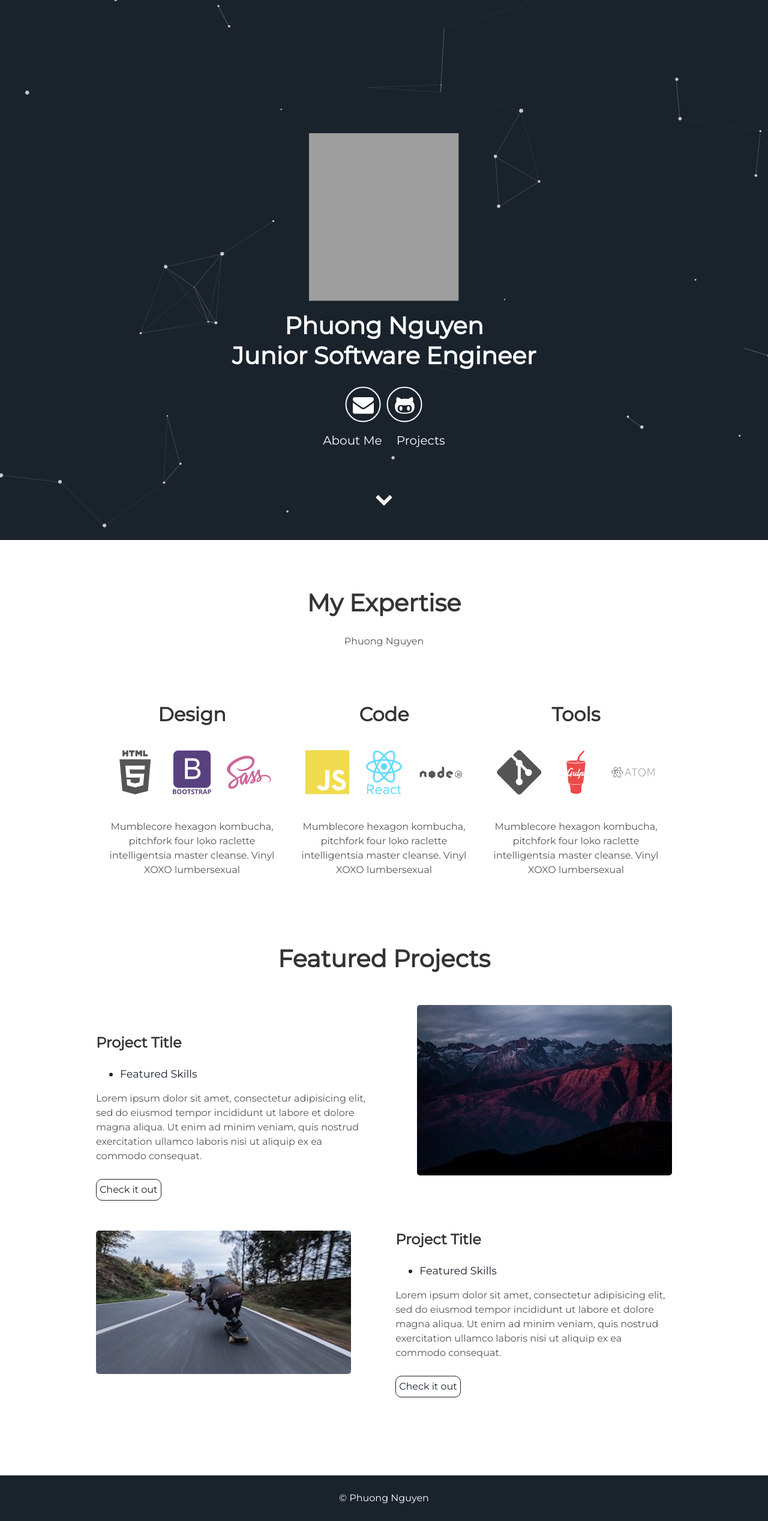
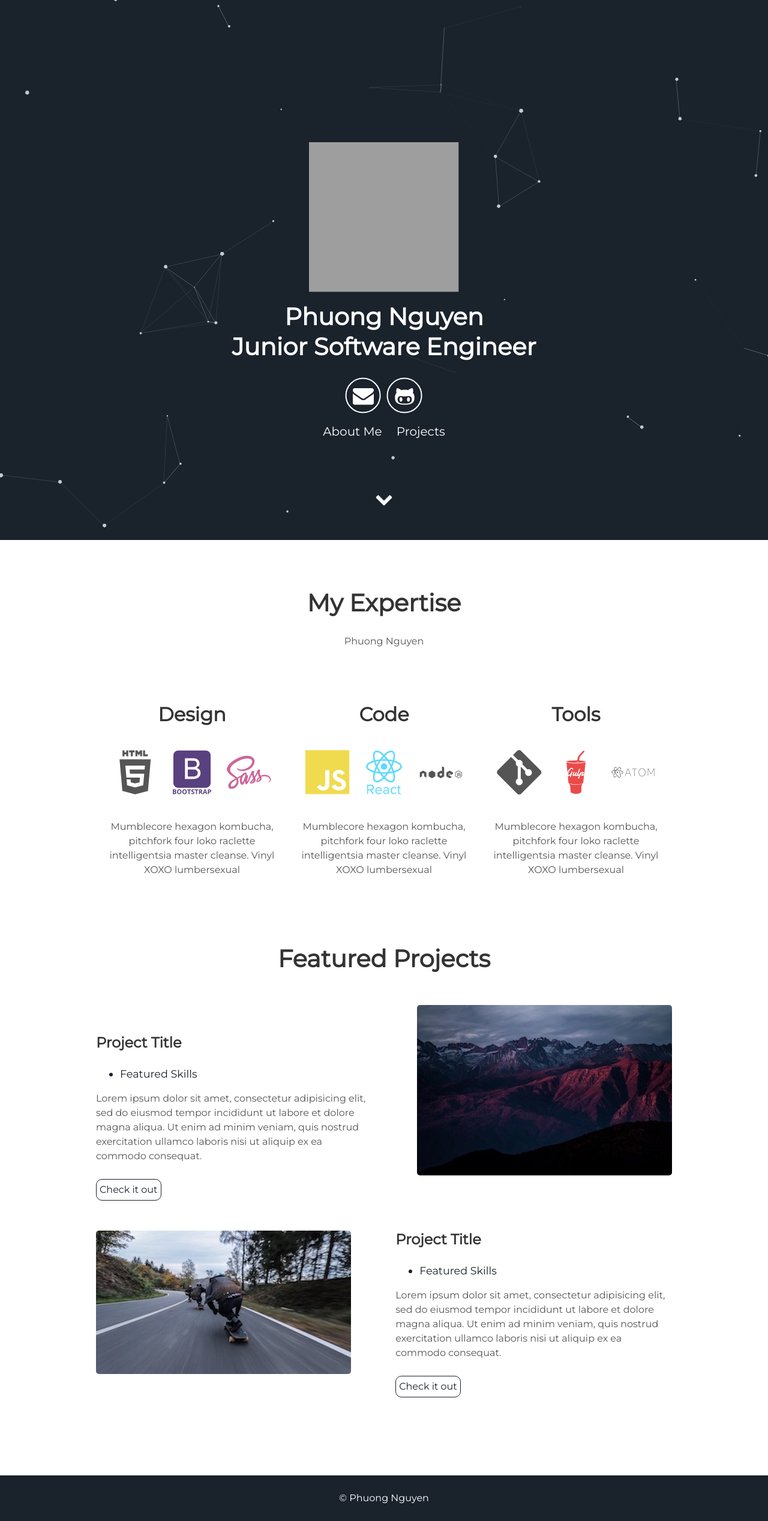
Before and after one commit to phuongnguyen0610/phuongnguyen0610.github.io, a Jekyll site: the page built from index.html, in a window 1280 px wide. Shown: the whole page at 60% size. Built offline with Jekyll 4.4.1, drawn with Linux system fonts in a browser that asks for light colours; grey boxes are pictures that could not be loaded.

Commit message:
Update header.html

```diff
--- a/_includes/header.html
+++ b/_includes/header.html
@@ -3,7 +3,7 @@
       <h1>
         <!-- <span class="site-title">{{site.username}}</span> -->
         <div class="images-center">
-          <img alt="Phuong" src="/assets/img/hangphuong.png" width="250px" height="280px"/>
+          <img alt="Phuong" src="/assets/img/hangphuong.png" width="250px" height="250px"/>
         </div>
         <!-- <small class="link">"I do shit from the heart because I remember all the times I wish I had help"</small> -->
         <span class="site-description">Phuong Nguyen</span>
```
